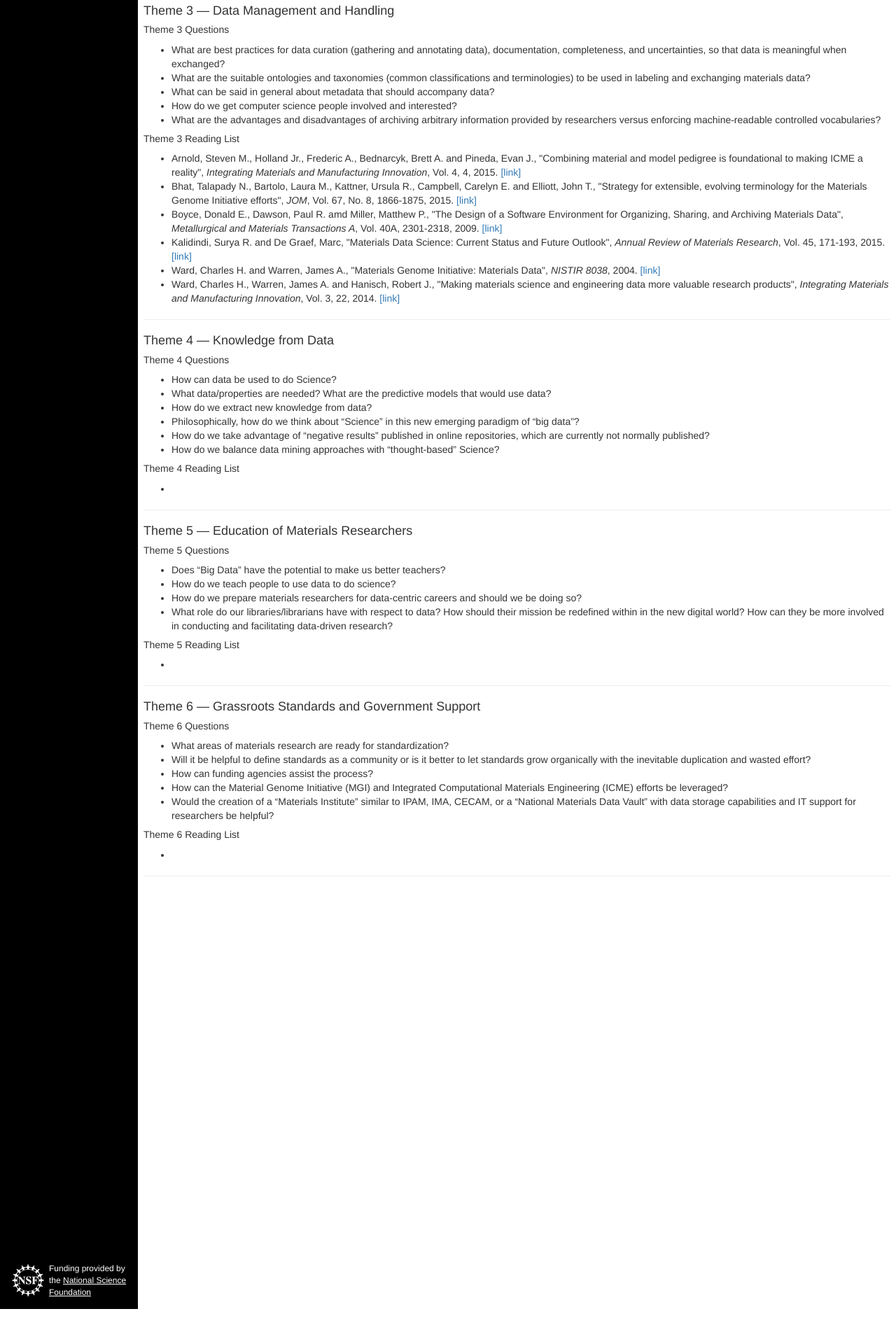
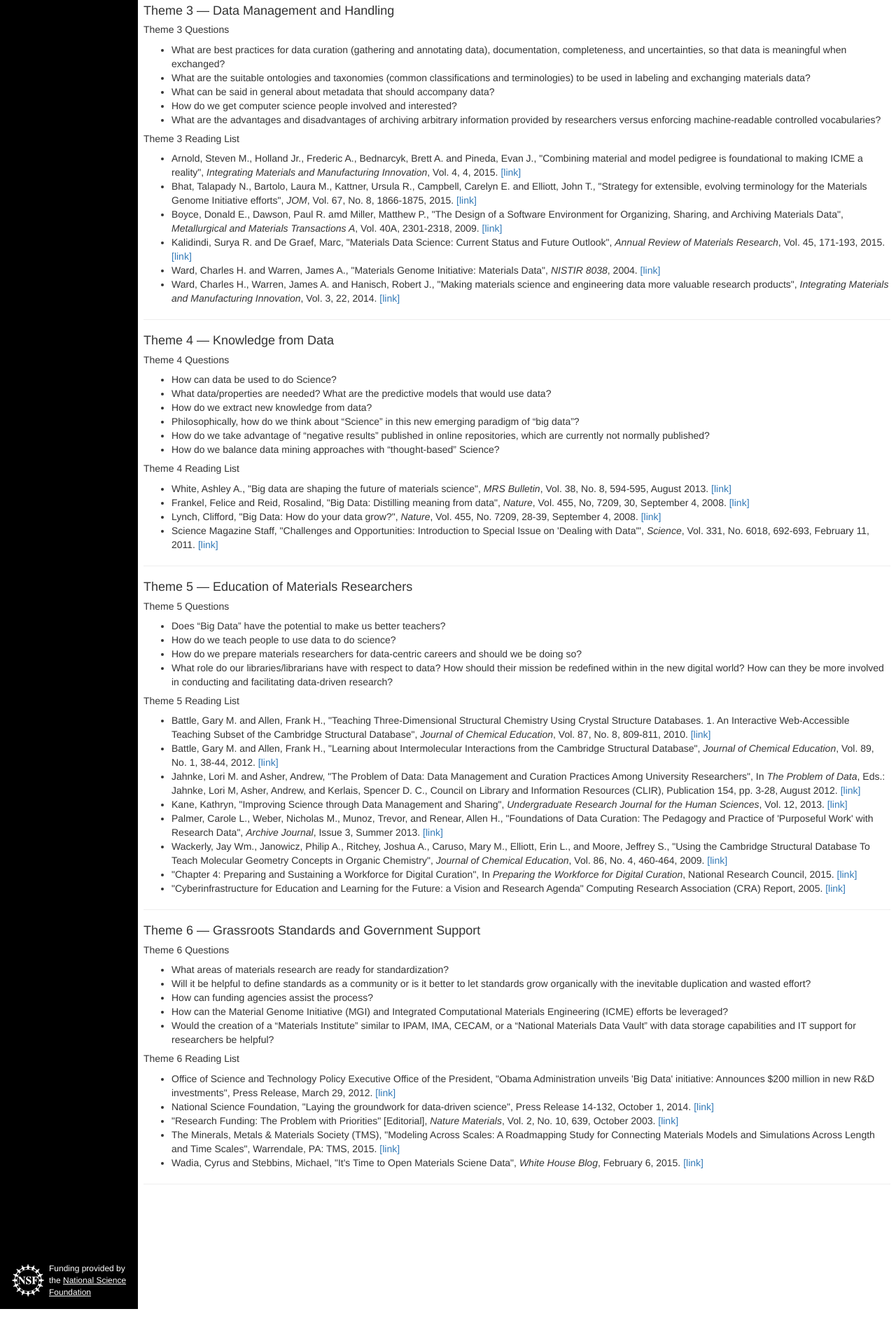
Before and after one commit to riseofdata/riseofdata.github.io, a Jekyll site: the page built from themes.html, in a window 1280 px wide. Shown: the part 974-2894 px from the top of the page at 70% size. Built offline with Jekyll 4.4.1, drawn with Linux system fonts in a browser that asks for light colours.

Commit message:
Finished adding in reading list for all themese

```diff
--- a/themes.html
+++ b/themes.html
@@ -57,7 +57,10 @@ David, Paul A.,
 "Towards a cyberinfrastructure for enhanced scientific collaboration: providing
 its ‘soft’ foundations may be the hardest part",
 <i>Oxford Internet Institute</i>, Research Report No.4, August 2004.
+<a href="https://www.researchgate.net/publication/228351433_Towards_a_Cyberinfrastructure_for_Enhanced_Scientific_Collaboration_Providing_its_'Soft'_Foundations_May_Be_the_Hardest_Part" target="_blank">[link]</a>
+<!--
 <a href="www.oii.ox.ac.uk/research/publications/RR4.pdf" target="_blank">[link]</a>
+-->
 </li>
 
 
@@ -81,7 +84,10 @@ Stein, Lincoln D.,
 Tadmor, Ellad. B., Elliott, Ryan S., Phillpot, Simon S. and Sinnott, Susan B.,
 "NSF cyberinfrastructures: A new paradigm for advancing materials simulation",
 <i>Current Opinion in Solid State and Materials Science</i>, Vol. 17, 298-304, 2013.
+<a href="https://openkim.org/publications/tadmor-cossms-2013.pdf" target="_blank">[link]</a>
+<!--
 <a href="http://www.sciencedirect.com/science/article/pii/S1359028613000971" target="_blank">[link]</a>
+-->
 </li>
 
 
@@ -269,7 +275,34 @@ How do we balance data mining approaches with “thought-based” Science?
 <ul>
 
 <li>
+White, Ashley A.,
+"Big data are shaping the future of materials science",
+<i>MRS Bulletin</i>, Vol. 38, No. 8, 594-595, August 2013.
+<a href="http://journals.cambridge.org/action/displayAbstract?fromPage=online&aid=8968069&fileId=S0883769413001875" target="_blank">[link]</a>
 </li>
+
+
+<li>
+Frankel, Felice and Reid, Rosalind,
+"Big Data: Distilling meaning from data",
+<i>Nature</i>, Vol. 455, No, 7209, 30, September 4, 2008.
+<a href="http://www.nature.com/nature/journal/v455/n7209/full/455030a.html" target="_blank">[link]</a>
+</li>
+
+<li>
+Lynch, Clifford,
+"Big Data: How do your data grow?",
+<i>Nature</i>, Vol. 455, No. 7209, 28-39, September 4, 2008.
+<a href="http://www.nature.com/nature/journal/v455/n7209/full/455028a.html" target="_blank">[link]</a>
+</li>
+
+<li>
+Science Magazine Staff,
+"Challenges and Opportunities: Introduction to Special Issue on 'Dealing with Data'",
+<i>Science</i>, Vol. 331, No. 6018, 692-693, February 11, 2011.
+<a href="http://science.sciencemag.org/content/331/6018/692" target="_blank">[link]</a>
+</li>
+
 
 </ul>
 
@@ -303,7 +336,63 @@ What role do our libraries/librarians have with respect to data? How should thei
 <ul>
 
 <li>
+Battle, Gary M. and Allen, Frank H.,
+"Teaching Three-Dimensional Structural Chemistry Using Crystal Structure Databases. 1. An Interactive Web-Accessible Teaching Subset of the Cambridge Structural Database",
+<i>Journal of Chemical Education</i>, Vol. 87, No. 8, 809-811, 2010.
+<a href="http://pubs.acs.org/doi/abs/10.1021/ed100256k" target="_blank">[link]</a>
 </li>
+
+<li>
+Battle, Gary M. and Allen, Frank H.,
+"Learning about Intermolecular Interactions from the Cambridge Structural Database",
+<i>Journal of Chemical Education</i>, Vol. 89, No. 1, 38-44, 2012.
+<a href="http://pubs.acs.org/doi/abs/10.1021/ed200139t" target="_blank">[link]</a>
+</li>
+
+<li>
+Jahnke, Lori M. and Asher, Andrew,
+"The Problem of Data: Data Management and Curation Practices Among University Researchers",
+In <i>The Problem of Data</i>, Eds.: Jahnke, Lori M, Asher, Andrew, and Kerlais, Spencer D. C.,
+Council on Library and Information Resources (CLIR), Publication 154, pp. 3-28, August 2012.
+<a href="http://www.clir.org/pubs/reports/pub154/pub154.pdf" target="_blank">[link]</a>
+</li>
+
+
+<li>
+Kane, Kathryn,
+"Improving Science through Data Management and Sharing",
+<i>Undergraduate Research Journal for the Human Sciences</i>, Vol. 12, 2013.
+<a href="http://www.kon.org/urc/v12/kane.html" target="_blank">[link]</a>
+</li>
+
+<li>
+Palmer, Carole L., Weber, Nicholas M., Munoz, Trevor, and Renear, Allen H.,
+"Foundations of Data Curation: The Pedagogy and Practice of 'Purposeful Work' with Research Data",
+<i>Archive Journal</i>, Issue 3, Summer 2013.
+<a href="http://www.archivejournal.net/issue/3/archives-remixed/foundations-of-data-curation-the-pedagogy-and-practice-of-purposeful-work-with-research-data/" target="_blank">[link]</a>
+</li>
+
+<li>
+Wackerly, Jay Wm., Janowicz, Philip A., Ritchey, Joshua A., Caruso, Mary M., Elliott, Erin L., and Moore, Jeffrey S.,
+"Using the Cambridge Structural Database To Teach Molecular Geometry Concepts in Organic Chemistry",
+<i>Journal of Chemical Education</i>, Vol. 86, No. 4, 460-464, 2009.
+<a href="http://pubs.acs.org/doi/abs/10.1021/ed086p460" target="_blank">[link]</a>
+</li>
+
+<li>
+"Chapter 4: Preparing and Sustaining a Workforce for Digital Curation",
+In <i>Preparing the Workforce for Digital Curation</i>,
+National Research Council, 2015.
+<a href="http://www.nap.edu/read/18590/chapter/1" target="_blank">[link]</a>
+</li>
+
+
+<li>
+"Cyberinfrastructure for Education and Learning for the Future: a Vision and Research Agenda"
+Computing Research Association (CRA) Report, 2005.
+<a href="http://www.cra.org/reports/cyberinfrastructure.pdf" target="_blank">[link]</a>
+</li>
+
 
 </ul>
 
@@ -341,7 +430,39 @@ Would the creation of a “Materials Institute” similar to IPAM, IMA, CECAM, o
 <ul>
 
 <li>
+Office of Science and Technology Policy Executive Office of the President,
+"Obama Administration unveils 'Big Data' initiative: Announces $200 million in new R&amp;D investments",
+Press Release, March 29, 2012.
+<a href="https://www.whitehouse.gov/sites/default/files/microsites/ostp/big_data_press_release_final_2.pdf" target="_blank">[link]</a>
 </li>
+
+<li>
+National Science Foundation,
+"Laying the groundwork for data-driven science",
+Press Release 14-132, October 1, 2014.
+<a href="http://www.nsf.gov/news/news_summ.jsp?cntn_id=132880&o" target="_blank">[link]</a>
+</li>
+
+<li>
+"Research Funding: The Problem with Priorities" [Editorial],
+<i>Nature Materials</i>, Vol. 2, No. 10, 639, October 2003.
+<a href="http://www.nature.com/nmat/journal/v2/n10/full/nmat992.html" target="_blank">[link]</a>
+</li>
+
+
+<li>
+The Minerals, Metals &amp; Materials Society (TMS),
+"Modeling Across Scales: A Roadmapping Study for Connecting Materials Models and Simulations Across Length and Time Scales", Warrendale, PA: TMS, 2015.
+<a href="http://www.tms.org/multiscalestudy/" target="_blank">[link]</a>
+</li>
+
+<li>
+Wadia, Cyrus and Stebbins, Michael,
+"It's Time to Open Materials Sciene Data",
+<i>White House Blog</i>, February 6, 2015.
+<a href="https://www.whitehouse.gov/blog/2015/02/06/its-time-open-materials-science-data" target="_blank">[link]</a>
+</li>
+
 
 </ul>
 
```
